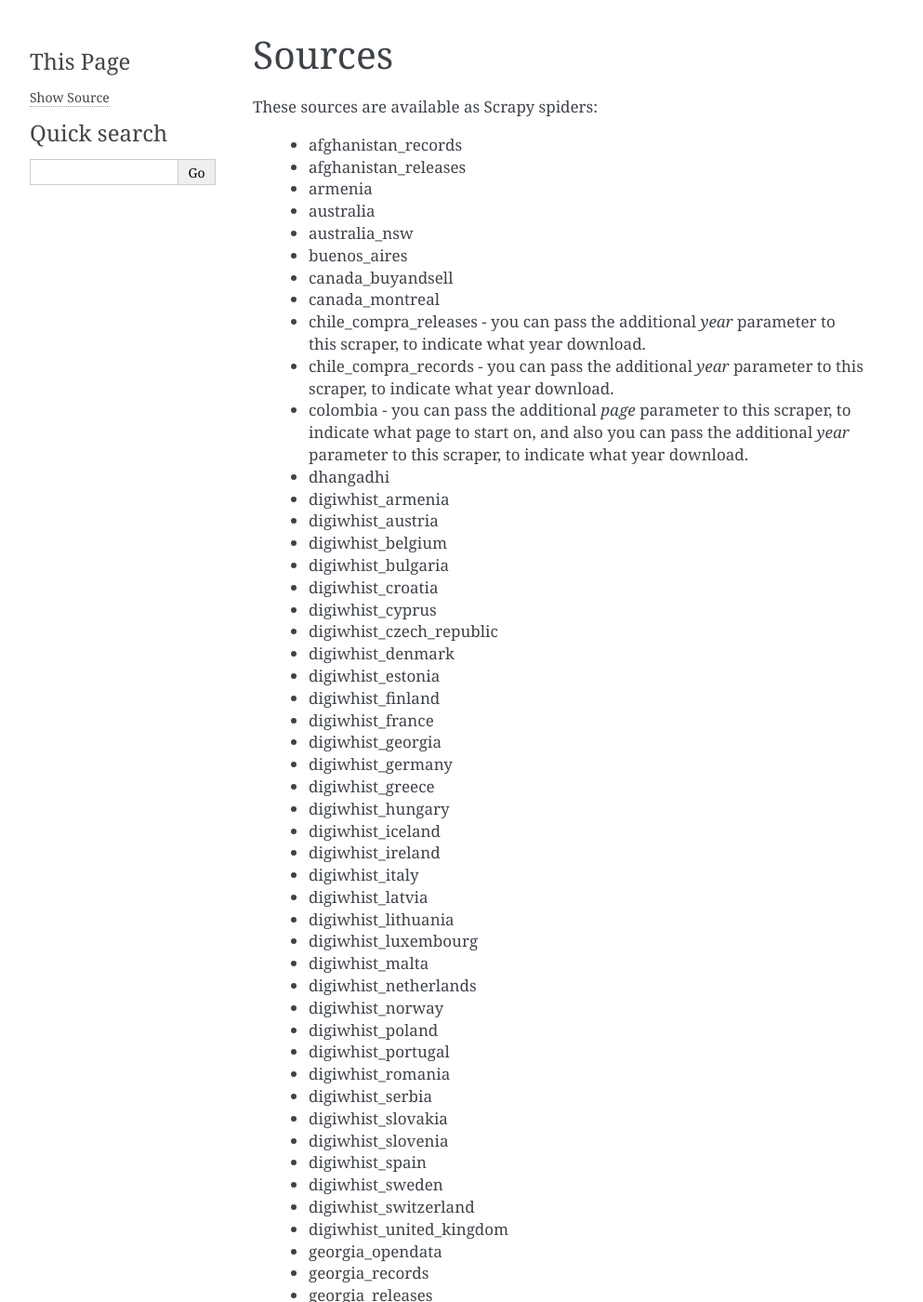
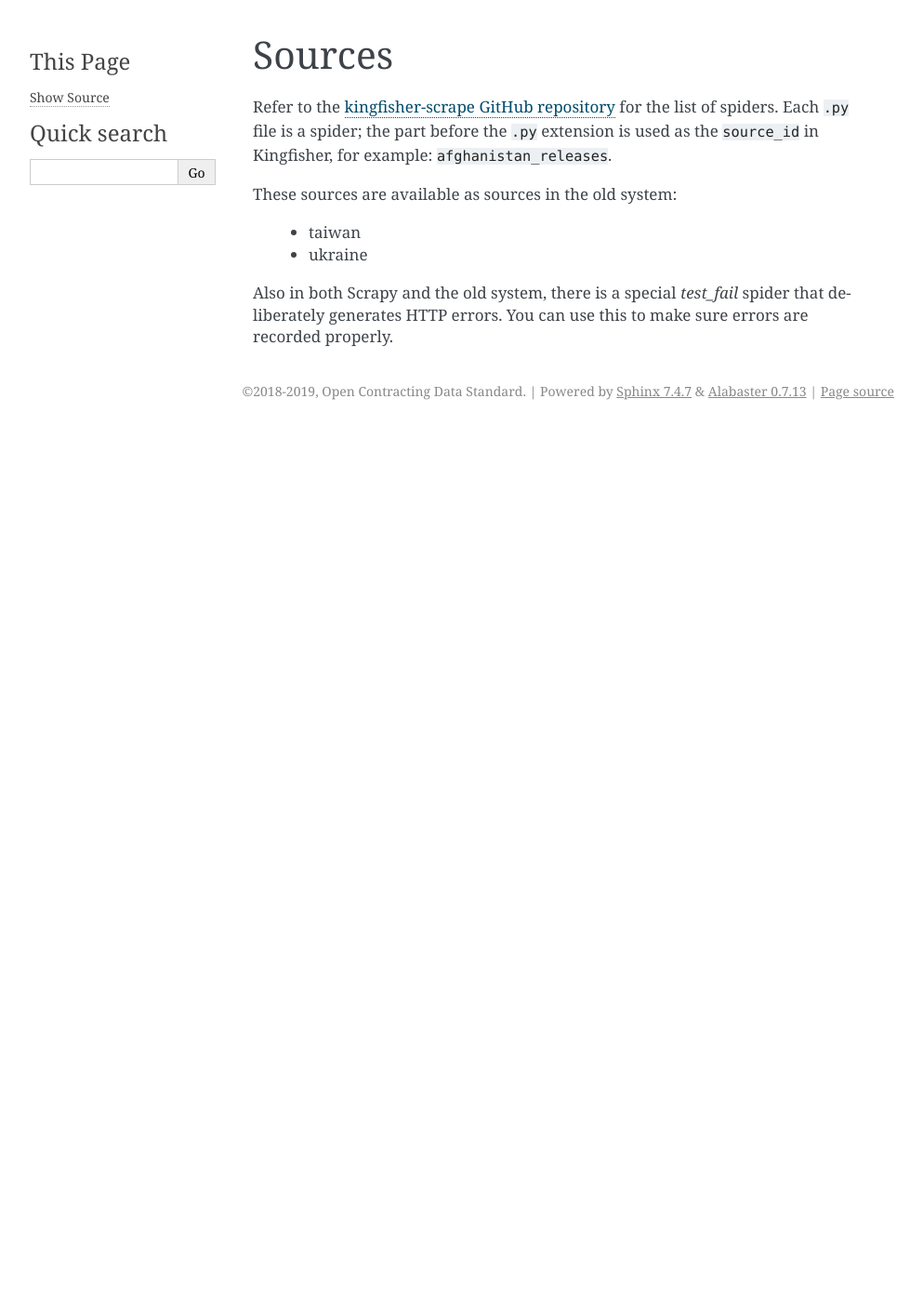
Before and after one commit to open-contracting/kingfisher-collect, a Sphinx documentation site: the page built from docs/sources.rst, in a window 1280 px wide and 1400 px high. Shown: the whole window at 93% size, without its empty margins (148-1141 px from the left). Built offline with Sphinx 7.4.7, drawn with Linux system fonts in a browser that asks for light colours; some of the changed text lies outside the part shown.

Commit message:
Update source.rst
Replace source list with reference to spiders directory

```diff
--- a/docs/sources.rst
+++ b/docs/sources.rst
@@ -1,80 +1,7 @@
 Sources
 -------
 
-These sources are available as Scrapy spiders:
-
-  *  afghanistan_records
-  *  afghanistan_releases
-  *  armenia
-  *  australia
-  *  australia_nsw
-  *  buenos_aires
-  *  canada_buyandsell
-  *  canada_montreal
-  *  chile_compra_releases - you can pass the additional `year` parameter to this scraper, to indicate what year download.
-  *  chile_compra_records - you can pass the additional `year` parameter to this scraper, to indicate what year download.
-  *  colombia - you can pass the additional `page` parameter to this scraper, to indicate what page to start on, and also you can pass the additional `year` parameter to this scraper, to indicate what year download.
-  *  dhangadhi
-  *  digiwhist_armenia
-  *  digiwhist_austria
-  *  digiwhist_belgium
-  *  digiwhist_bulgaria
-  *  digiwhist_croatia
-  *  digiwhist_cyprus
-  *  digiwhist_czech_republic
-  *  digiwhist_denmark
-  *  digiwhist_estonia
-  *  digiwhist_finland
-  *  digiwhist_france
-  *  digiwhist_georgia
-  *  digiwhist_germany
-  *  digiwhist_greece
-  *  digiwhist_hungary
-  *  digiwhist_iceland
-  *  digiwhist_ireland
-  *  digiwhist_italy
-  *  digiwhist_latvia
-  *  digiwhist_lithuania
-  *  digiwhist_luxembourg
-  *  digiwhist_malta
-  *  digiwhist_netherlands
-  *  digiwhist_norway
-  *  digiwhist_poland
-  *  digiwhist_portugal
-  *  digiwhist_romania
-  *  digiwhist_serbia
-  *  digiwhist_slovakia
-  *  digiwhist_slovenia
-  *  digiwhist_spain
-  *  digiwhist_sweden
-  *  digiwhist_switzerland
-  *  digiwhist_united_kingdom
-  *  georgia_opendata
-  *  georgia_records
-  *  georgia_releases
-  *  honduras_cost
-  *  honduras_oncae
-  *  indonesia_bandung
-  *  mexico_administracion_publica_federal
-  *  mexico_cdmx
-  *  mexico_grupo_aeroporto
-  *  mexico_inai
-  *  mexico_jalisco
-  *  moldova
-  *  moldova_old
-  *  moldova_records
-  *  moldova_releases
-  *  paraguay_dncp_releases
-  *  paraguay_dncp_records
-  *  paraguay_hacienda
-  *  scotland
-  *  uganda
-  *  uk_contracts_finder
-  *  uk_fts
-  *  uruguay
-  *  uruguay_historical
-  *  zambia
-
+Refer to the `kingfisher-scrape GitHub repository <https://github.com/open-contracting/kingfisher-scrape/tree/master/kingfisher_scrapy/spiders>`_ for the list of spiders. Each ``.py`` file is a spider; the part before the ``.py`` extension is used as the :code:`source_id` in Kingfisher, for example: ``afghanistan_releases``.
 
 These sources are available as sources in the old system:
 
```
